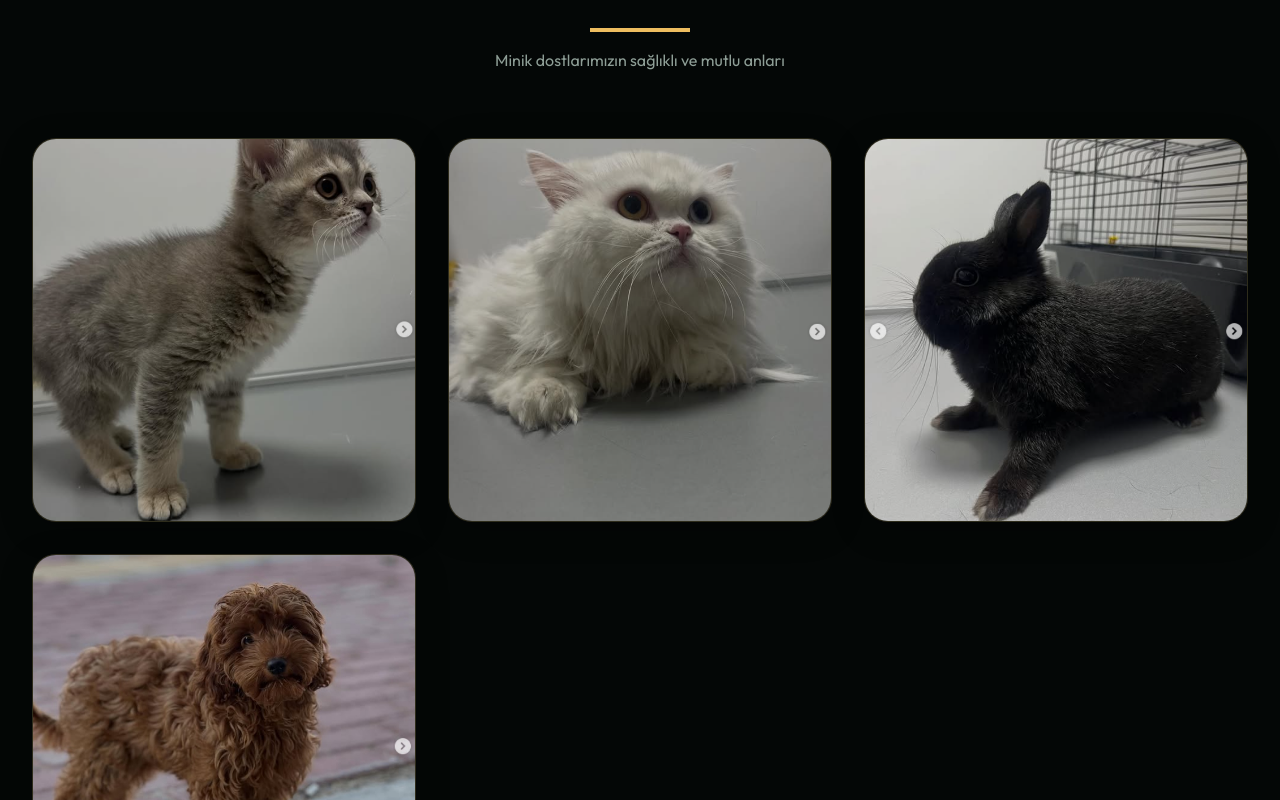
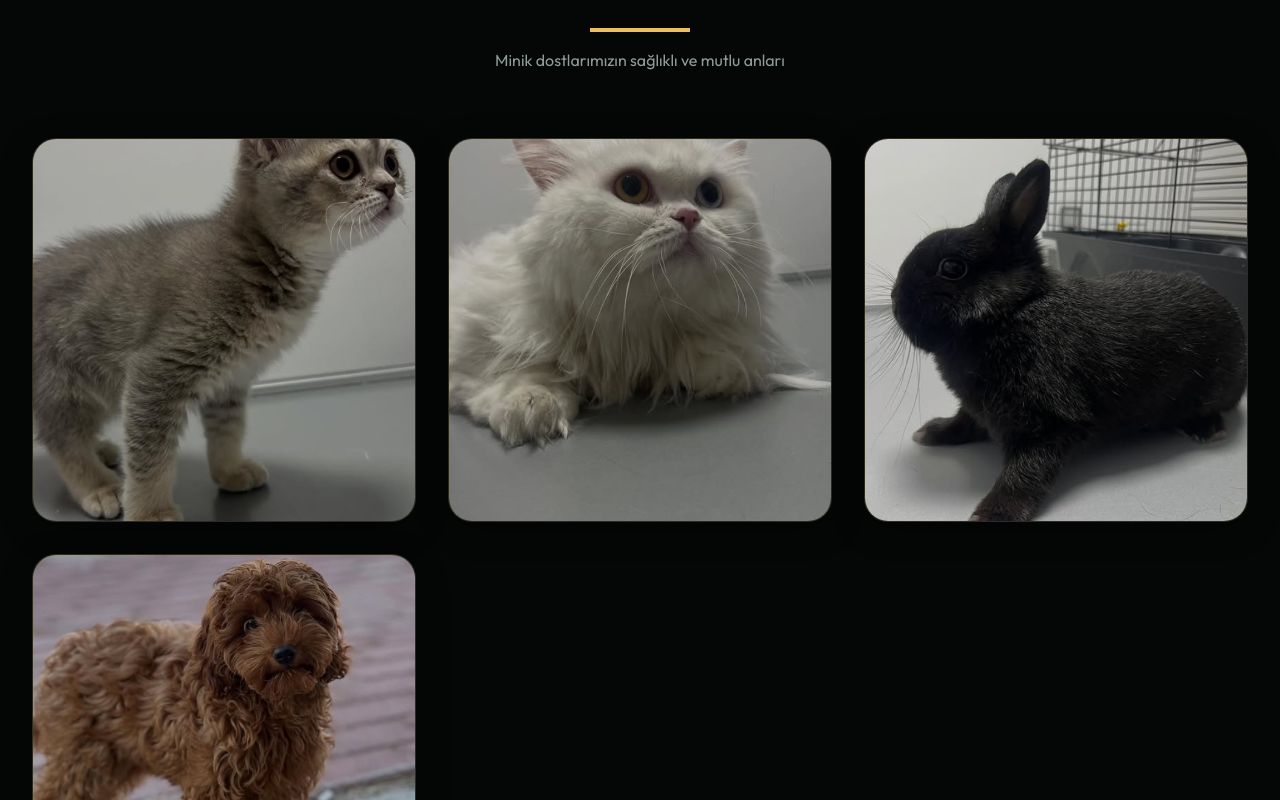
Before and after one commit to ShotsMan2/VagalVet, a React (Vite) app: page / in a window 1280 px wide. Shown: the part 2200-3000 px from the top of the page. Built offline with nearby package versions, Linux system fonts and the light colour scheme.

Commit message:
fix: resolve general website bugs and UI issues

```diff
--- a/src/pages/Home.jsx
+++ b/src/pages/Home.jsx
@@ -207,16 +207,16 @@ const Home = () => {
           <div style={{ display: 'grid', gridTemplateColumns: 'repeat(auto-fit, minmax(300px, 1fr))', gap: '2rem' }}>
             {/* These images will be replaced by the user with the actual instagram photos */}
             <div className="glass-panel" style={{ overflow: 'hidden', aspectRatio: '1/1', position: 'relative' }}>
-              <img src="/images/1.png" alt="Sevimli Hastamız 1" style={{ width: '100%', height: '100%', objectFit: 'cover' }} />
+              <img src="/images/1.png" alt="Sevimli Hastamız 1" style={{ width: '100%', height: '100%', objectFit: 'cover', transform: 'scale(1.15)' }} />
             </div>
             <div className="glass-panel" style={{ overflow: 'hidden', aspectRatio: '1/1', position: 'relative' }}>
-              <img src="/images/2.png" alt="Sevimli Hastamız 2" style={{ width: '100%', height: '100%', objectFit: 'cover' }} />
+              <img src="/images/2.png" alt="Sevimli Hastamız 2" style={{ width: '100%', height: '100%', objectFit: 'cover', transform: 'scale(1.15)' }} />
             </div>
             <div className="glass-panel" style={{ overflow: 'hidden', aspectRatio: '1/1', position: 'relative' }}>
-              <img src="/images/3.png" alt="Sevimli Hastamız 3" style={{ width: '100%', height: '100%', objectFit: 'cover' }} />
+              <img src="/images/3.png" alt="Sevimli Hastamız 3" style={{ width: '100%', height: '100%', objectFit: 'cover', transform: 'scale(1.15)' }} />
             </div>
             <div className="glass-panel" style={{ overflow: 'hidden', aspectRatio: '1/1', position: 'relative' }}>
-              <img src="/images/4.jpg" alt="Sevimli Hastamız 4" style={{ width: '100%', height: '100%', objectFit: 'cover' }} />
+              <img src="/images/4.jpg" alt="Sevimli Hastamız 4" style={{ width: '100%', height: '100%', objectFit: 'cover', transform: 'scale(1.15)' }} />
             </div>
           </div>
         </div>
```
